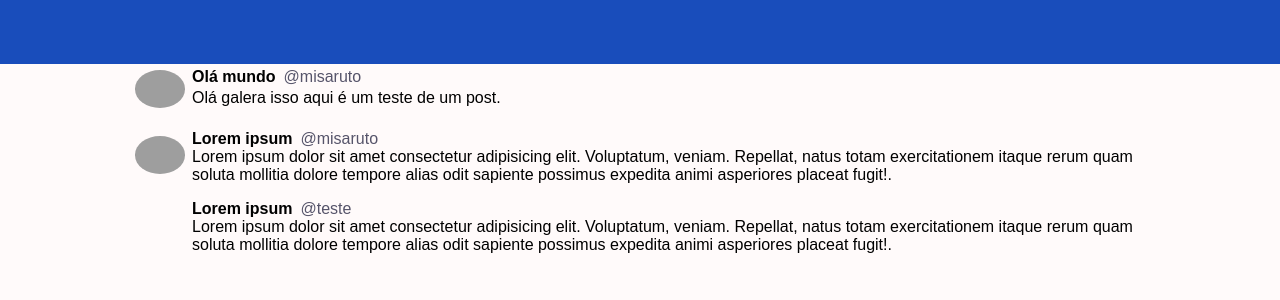
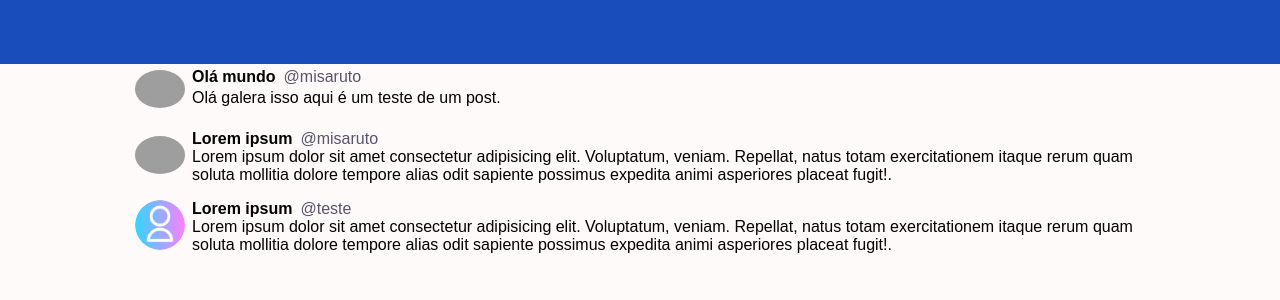
Before and after one commit to misaruto/minicurso-react-secomp-2022, a React (Create React App) app: page /posts in a window 1280 px wide. Shown: the top 300 px of the page. Built offline with nearby package versions, Linux system fonts and the light colour scheme; grey boxes are pictures that could not be loaded.

Commit message:
Corrigindo componente de userProfileImage

```diff
--- a/src/components/User/UserProfileImage.jsx
+++ b/src/components/User/UserProfileImage.jsx
@@ -4,7 +4,7 @@ import { UserName } from './UserName';
 export const UserProfileImage = ({ profileImgUri, userName }) => {
   return (
     <div className={styles.userProfileImageContainer}>
-      {!profileImg ? (
+      {!profileImgUri ? (
         <img src={profileImg} alt="Default user image" />
       ) : (
         <img src={profileImgUri} alt={userName} />
```
